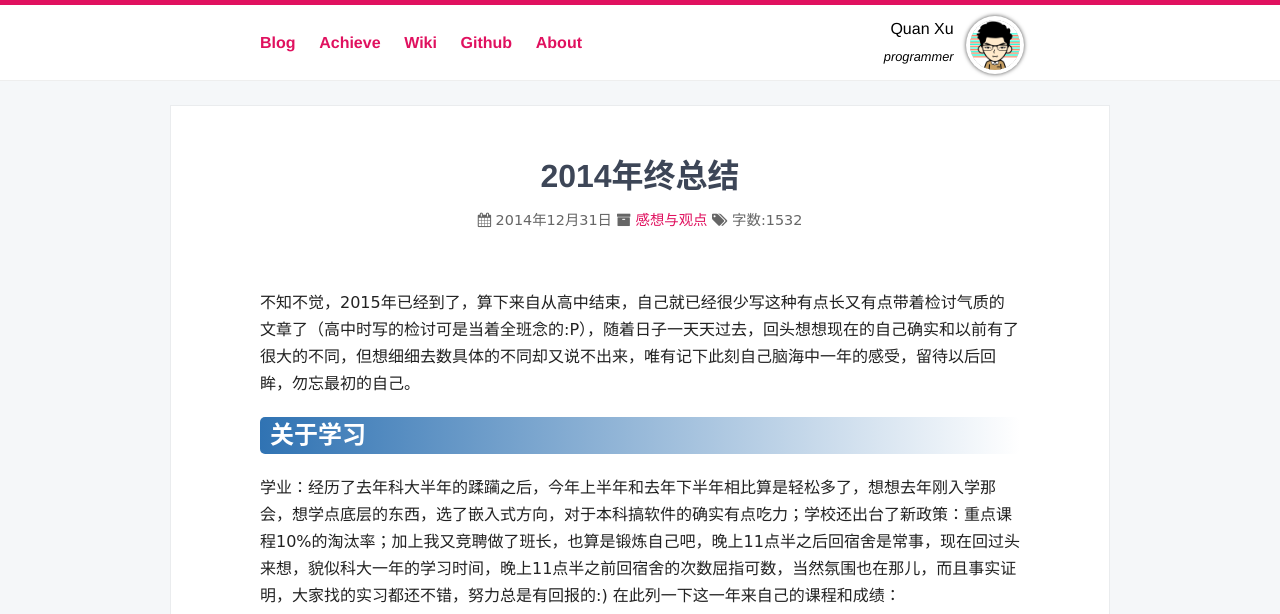
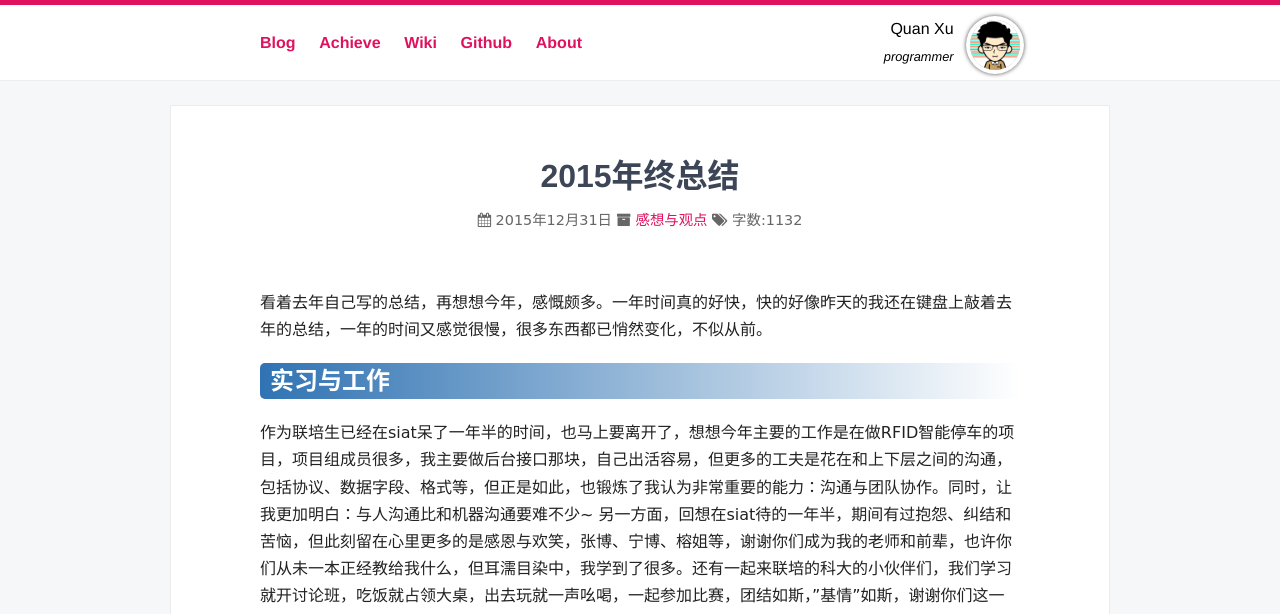
Before and after one commit to jlovedragon/jlovedragon.github.io, a Jekyll site: the page built from _posts/2015-12-31-summary.md, in a window 1280 px wide and 1400 px high. Shown: the top 614 px of the window. Built offline with Jekyll 4.4.1, drawn with Linux system fonts in a browser that asks for light colours; nearby versions of some CDN libraries; Markdown is read by kramdown in place of the engine named in the settings; comment, search, counter and statistics services are not loaded; some of the changed text lies outside the part shown; grey boxes are pictures that could not be loaded.

Commit message:
2015 summary

```diff
--- a/_posts/2014-12-31-summary.md
+++ b/_posts/2014-12-31-summary.md
@@ -12,6 +12,7 @@ categories: [感想与观点]
 
 ![](http://ww3.sinaimg.cn/large/6120fe13jw1enuyd8cui5j20c00bowft.jpg)
 也旁听了其他方向的两门课程：信息安全和软件技术专题，全是保健哥的精品课程。最后整个学年取得了专业第8班级第4的成绩，这是我可以接受的结果，当然，还是有进步的空间，比如随机过程这门课。同时，我也发现自己特别喜欢做实验，一般实验设计的比较好的课程我积极性都很高，比如程序设计的二进制炸弹、算法的红黑树、嵌操（嵌入式操作系统:P）的start_kernel()代码分析等。
+
 + 课外活动：学习之余，在春暖花开的3月份，也组织了一次校外联谊，和东大的妹子们一起去胥王山庄烧烤，在此期间也结识了现任的女朋友Tong，也促成了另一对，这活动的意义大大的！
 
 ## 关于实习
@@ -50,16 +51,21 @@ categories: [感想与观点]
 3. 文本挖掘这块还是得更加深入的学，多读写国外大牛的paper，提炼自己的观点
 4. 开始看面试的各种基础知识和算法，为找工作做准备
 5. 学点深度学习相关的内容，这个肯定是趋势
+
 想读的书列一下：
 技术：
+
 + 《Pattern Recognition and Machine Learning》
 + 《Python 源码剖析》
 + 《深入理解Java虚拟机》
 + 《Java性能优化权威指南》
+
 非技术：
+
 + 《如何变得有思想》阮一峰
 + 《Rework》
 + 《小王子》
+
 目前想到的就这么多，先写上吧
 
 ## 其他
--- /dev/null
+++ b/_posts/2015-12-31-summary.md
@@ -0,0 +1,43 @@
+---
+layout: post
+title: "2015年终总结"
+categories: [感想与观点]
+---
+
+看着去年自己写的总结，再想想今年，感慨颇多。一年时间真的好快，快的好像昨天的我还在键盘上敲着去年的总结，一年的时间又感觉很慢，很多东西都已悄然变化，不似从前。
+
+## 实习与工作
+作为联培生已经在siat呆了一年半的时间，也马上要离开了，想想今年主要的工作是在做RFID智能停车的项目，项目组成员很多，我主要做后台接口那块，自己出活容易，但更多的工夫是花在和上下层之间的沟通，包括协议、数据字段、格式等，但正是如此，也锻炼了我认为非常重要的能力：沟通与团队协作。同时，让我更加明白：与人沟通比和机器沟通要难不少~
+另一方面，回想在siat待的一年半，期间有过抱怨、纠结和苦恼，但此刻留在心里更多的是感恩与欢笑，张博、宁博、榕姐等，谢谢你们成为我的老师和前辈，也许你们从未一本正经教给我什么，但耳濡目染中，我学到了很多。还有一起来联培的科大的小伙伴们，我们学习就开讨论班，吃饭就占领大桌，出去玩就一声吆喝，一起参加比赛，团结如斯，"基情"如斯，谢谢你们这一年半的陪伴与支持，非常幸运能有你们这群小伙伴！
+
+## 生活
+今年最幸运的是妹子毕业了就来深圳了，从一个人变成两个人，刚开始8月份还真有点不太习惯，因为是合租房，也不太有家的感觉，但现在也渐渐稳定下来，过年准备见见双方父母，也算是一大喜事，圆了去年总结的一大愿望。
+找完工作也去合肥浪了一圈，主要是去见见同学朋友，逛逛合肥本部，不过，竟然在本部图书馆看到有人dotA，真想上去冲他喊一句:"同学，。。。。注意补刀！"
+厦门是前两天和小伙伴一共9人一起去的，曾厝垵、鼓浪屿、中山路、厦大，都去逛了逛，风景挺好，挺文艺的城市，最主要的还是和小伙伴们在一起玩的狠开心~
+
+## 书籍与电影
+今年因为找工作，书还是看了不少，不过全是技术类和找工作相关的，重点推荐几个：
+
+1. [《算法》](http://book.douban.com/subject/10432347/)，Robert Sedgewick和Kevin Wayne所著，涵盖所有程序员必须掌握的50种算法，重点是算法全部都是用Java实现，深入浅出，图文并茂，Java程序员必备啊！
+2. [《Effective Java》](http://book.douban.com/subject/3360807/)，也是Java程序员必备，让你有更好的编码习惯，更高效的使用Java。
+3. [《编程之美》](http://book.douban.com/subject/3004255/)，很多面试笔试都是考的上面的题，刷一刷还是很有必要的。
+4. [《大型网站技术架构》](http://book.douban.com/subject/25723064/)
+5. [大型网站系统与Java中间件开发实践](http://book.douban.com/subject/25867042/)
+
+非技术类的数很少，但也都是经典：
+1. [《明朝那些事儿》](http://book.douban.com/subject/7163250/)
+2. [《盗墓笔记》](http://book.douban.com/subject/6953273/)
+
+电影：
+
+1. [Whiplash](http://movie.douban.com/subject/25773932/)，爆裂鼓手，黑暗励志片，本来早就出来了，今年才看到。To be greatest, or nothing。
+2. [Mad Max: Fury Road](http://movie.douban.com/subject/3592854/)，从头high到尾，爽不可言！
+3. [寻龙诀](http://movie.douban.com/subject/3077412/)，国产良心之作，特效杠杠的。
+4. [实习生](http://movie.douban.com/subject/10594965/)，老年绅士，懂得察言观色，做事分寸得当，情商爆表！
+5. [夏洛特烦恼](http://movie.douban.com/subject/25964071/)，一次就好，带你去看天荒地老。
+
+## 关于心态
+一年的时间，自己的心态有了很大的变化，环境和圈子造就人，但更重要的是自己的内心，不气馁，勿骄躁，自信洒脱，纵情向前，常怀感恩，一切都会水到渠成，一切都在意料之中。
+
+## 信念展望
+新的一年，马上就要去鹅厂实习和工作，踏踏实实好好工作与学习。
```
